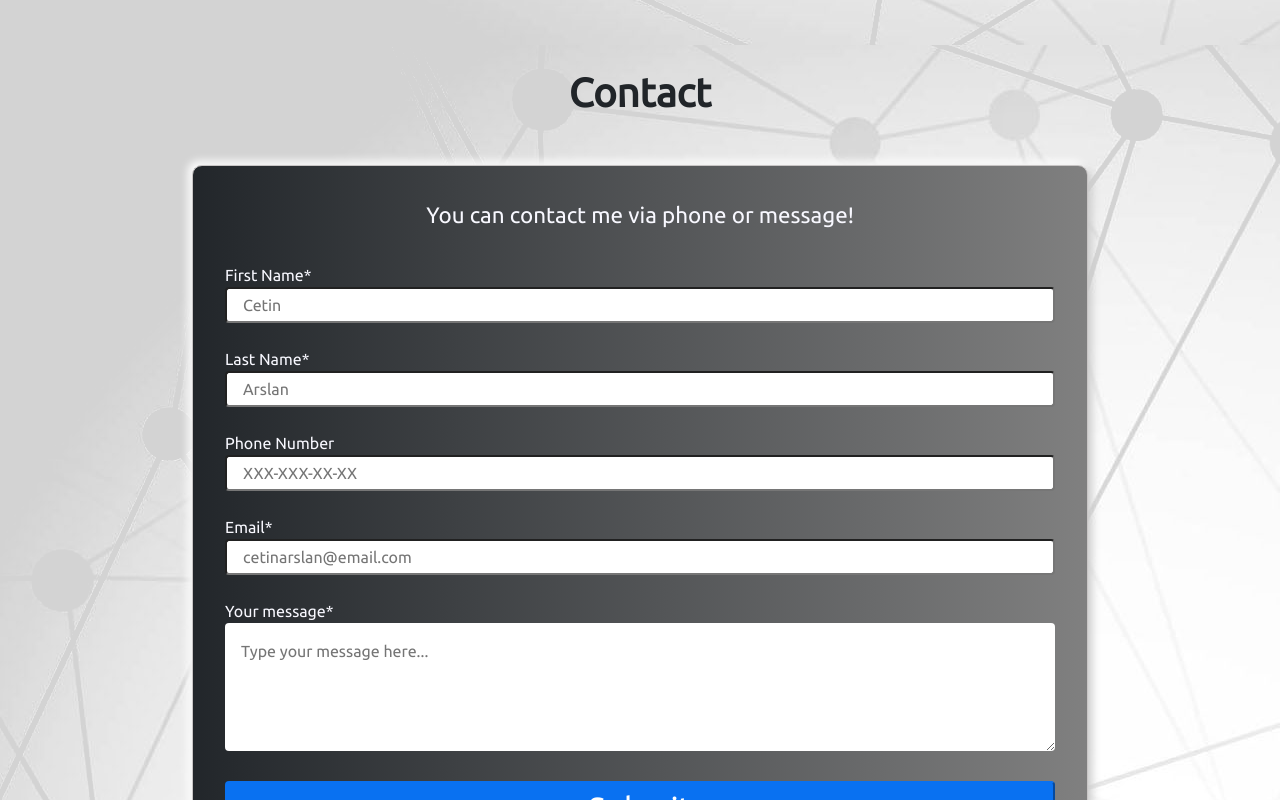
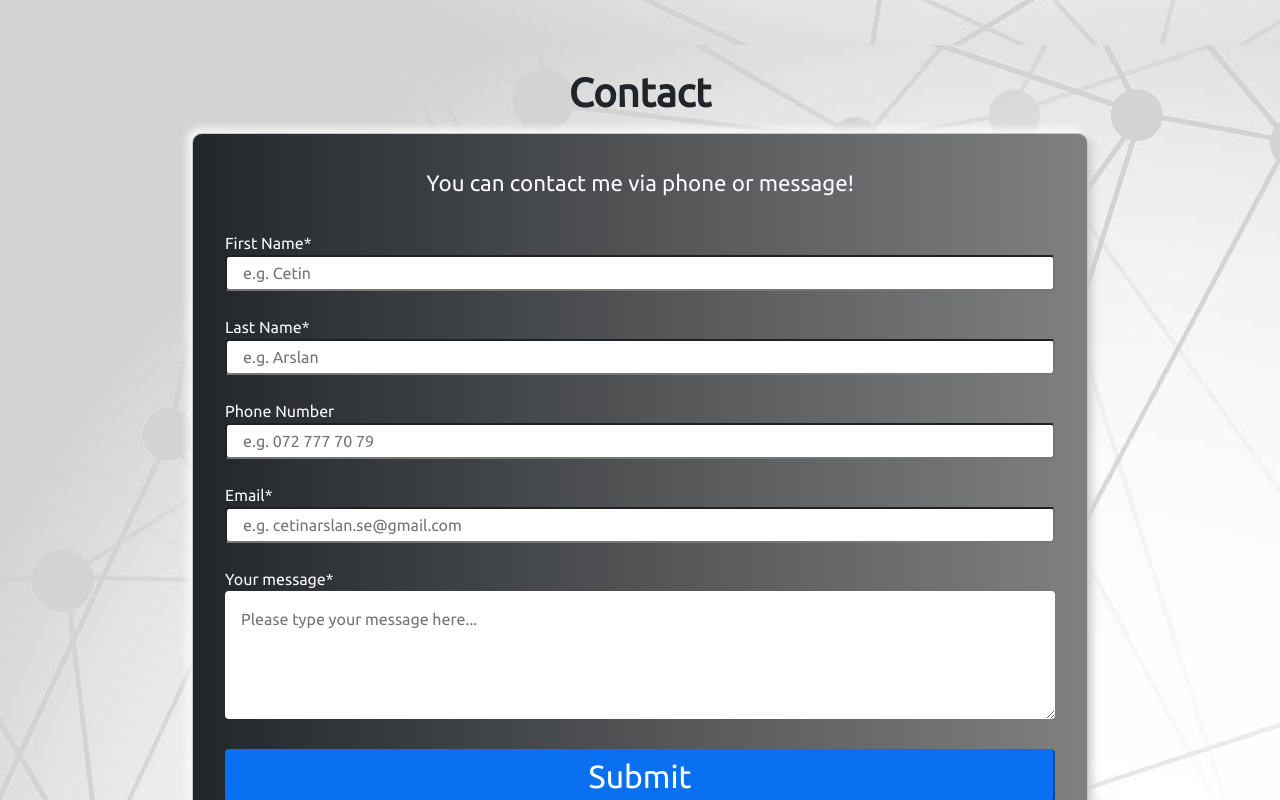
Before and after one commit to cetinarslan-it/portfolio, a React (Create React App) app: page / in a window 1280 px wide. Shown: the part 7160-7960 px from the top of the page. Built offline with nearby package versions, Linux system fonts and the light colour scheme.

Commit message:
Fix contact component

```diff
--- a/src/pages/contact/Contact.js
+++ b/src/pages/contact/Contact.js
@@ -15,20 +15,20 @@ function Contact() {
           <input type="hidden" name="form-name" value="contact" />
 
           <label htmlFor="firstname">First Name* <br /></label>
-          <input type="text" id="firstname" name="firstname" placeholder="Cetin" required />
+          <input type="text" id="firstname" name="firstname" placeholder="e.g. Cetin" required />
 
           <label htmlFor="lastname">Last Name*<br /></label>
-          <input type="text" id="lastname" name="lastname" placeholder="Arslan" required />
+          <input type="text" id="lastname" name="lastname" placeholder="e.g. Arslan" required />
 
           <label htmlFor="phonenumber">Phone Number<br /></label>
-          <input type="text" id="phonenumber" name="phonenumber" placeholder="XXX-XXX-XX-XX" />
+          <input type="text" id="phonenumber" name="phonenumber" placeholder="e.g. 072 777 70 79" />
 
           <label htmlFor="email">Email* <br /></label>
           <input
             id="email"
             name="email"
             type="email"
-            placeholder="cetinarslan@email.com"
+            placeholder="e.g. cetinarslan.se@gmail.com"
             required
           />
 
@@ -36,7 +36,7 @@ function Contact() {
           <textarea
             id="textarea"
             name="message"
-            placeholder="Type your message here..."
+            placeholder="Please type your message here..."
             required
           />
 
--- a/src/pages/contact/contact.css
+++ b/src/pages/contact/contact.css
@@ -16,6 +16,7 @@
   padding: 2rem;
   margin: 0 auto;
   margin-bottom:-4rem;
+  margin-top:-2rem;
   border-radius: 4px;
   width: 70%;
   min-width: 270px;
```
